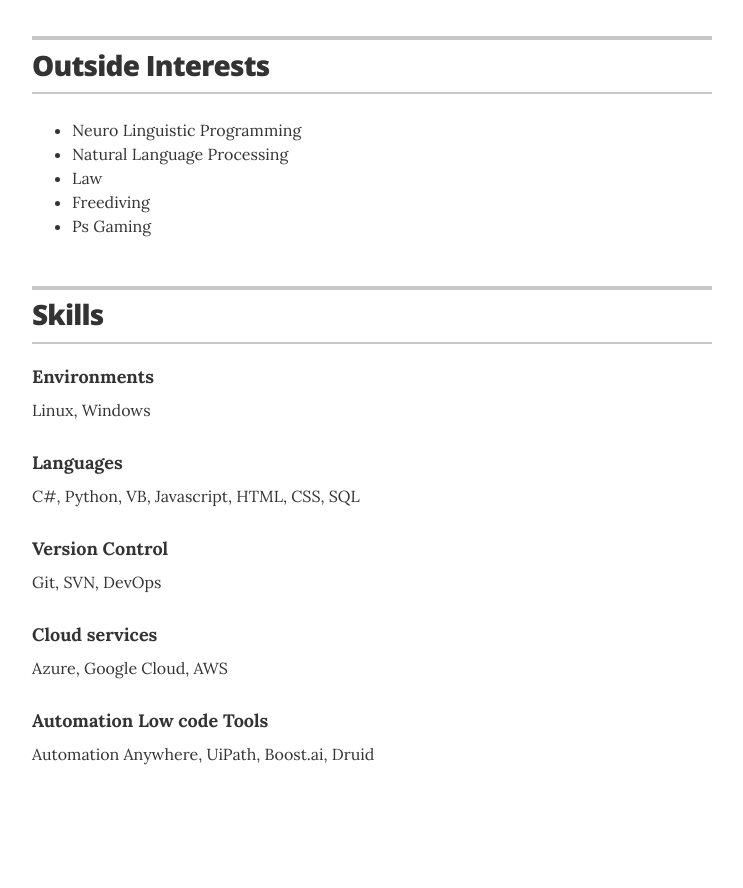
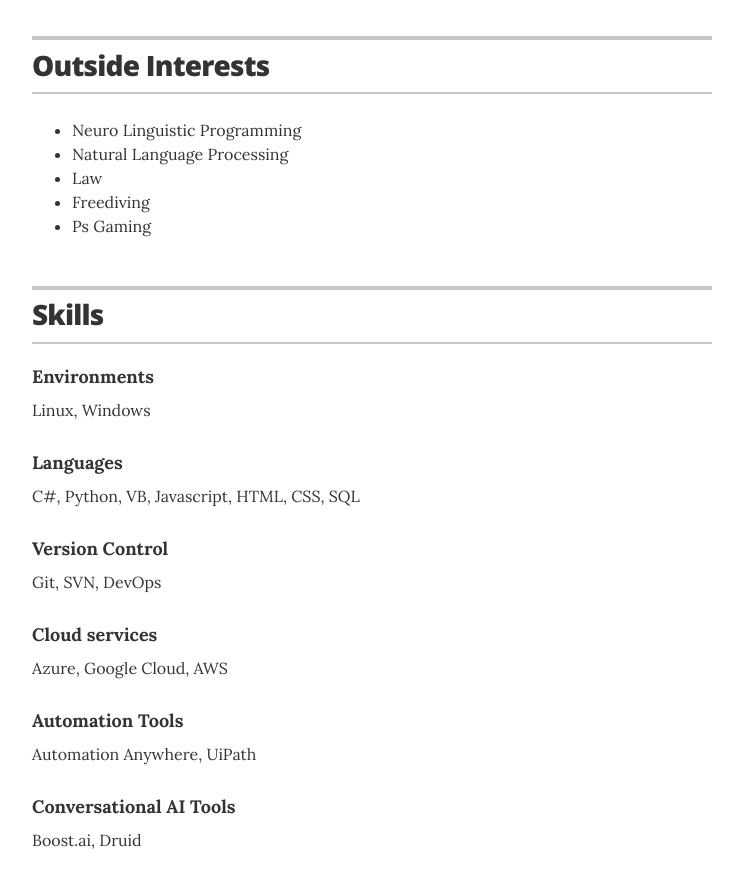
Before and after one commit to annawestin/annawestin.github.io, a Jekyll site: the page built from index.html, in a window 1280 px wide and 900 px high, scrolled down 4604 px. Shown: the top 888 px of the window, without its empty margins (268-1011 px from the left). Built offline with Jekyll 4.4.1, drawn with Linux system fonts in a browser that asks for light colours; before the commit the page ends 5418 px from its top, so only the background shows below that.

Commit message:
Update skills.yml

```diff
--- a/_data/skills.yml
+++ b/_data/skills.yml
@@ -15,6 +15,10 @@
 - skill: Cloud services
   description: Azure, Google Cloud, AWS
 
-# Tools
-- skill: Automation Low code Tools
-  description: Automation Anywhere, UiPath, Boost.ai, Druid
+# Automation Tools
+- skill: Automation Tools
+  description: Automation Anywhere, UiPath
+
+  # Conversational AI Tools
+- skill: Conversational AI Tools
+  description: Boost.ai, Druid
```
